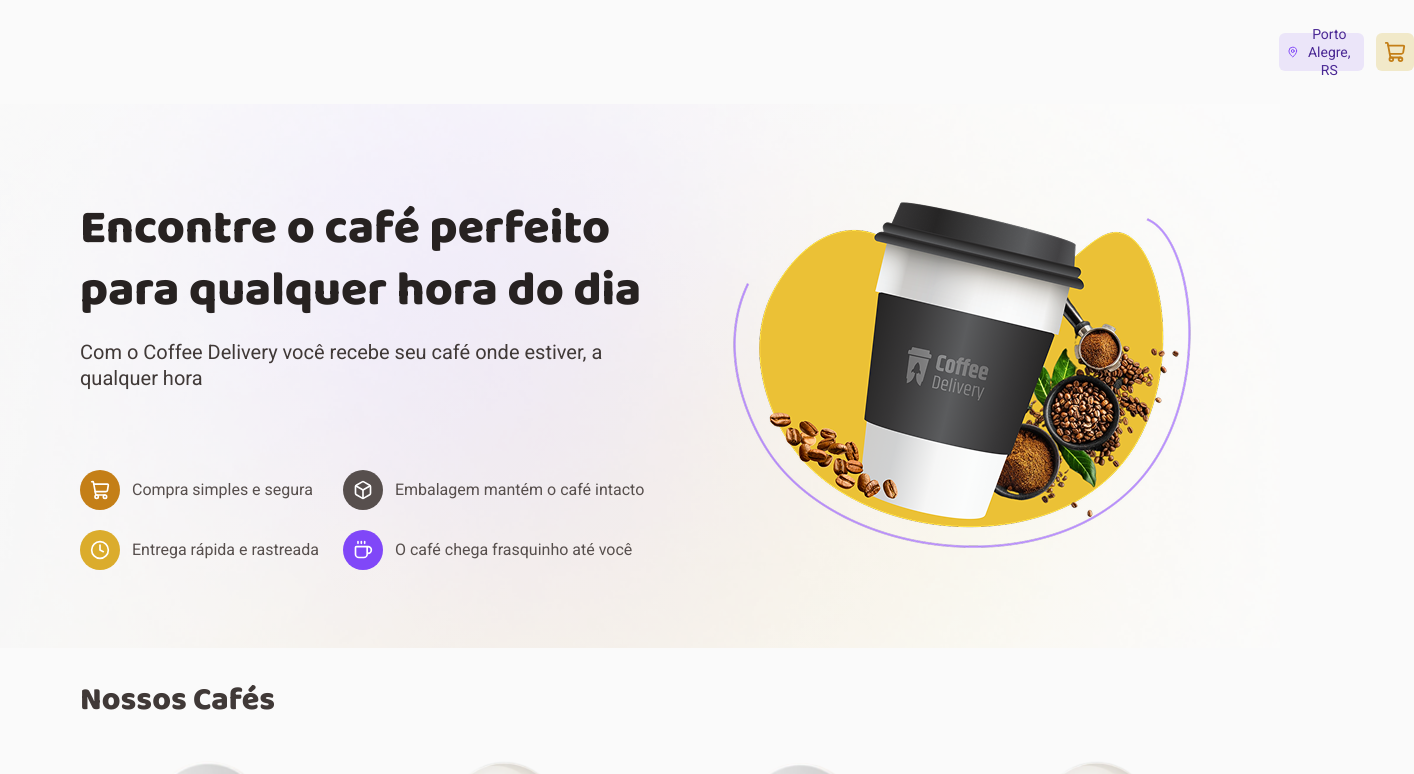
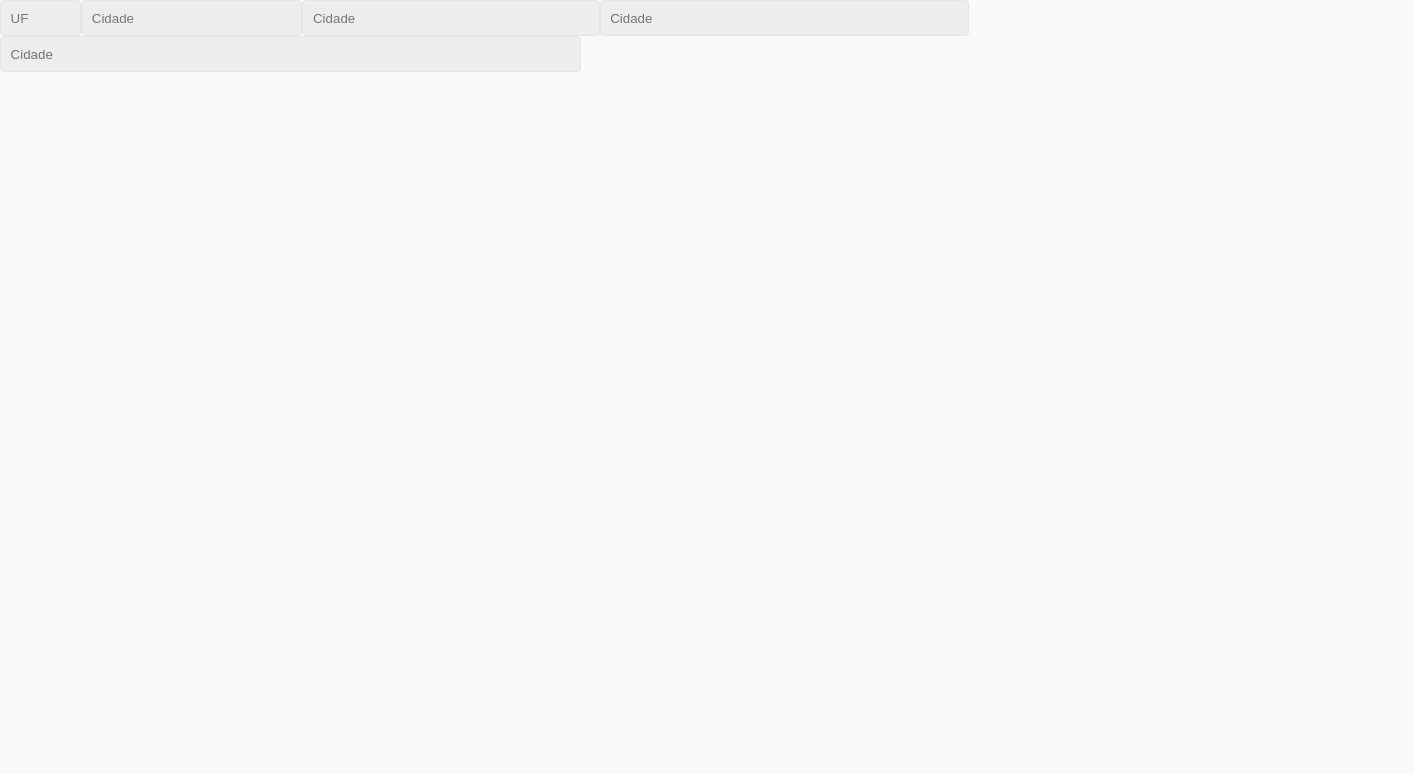
Before and after one commit to YasminFerrariDias/coffeeDelivery, a React (Vite) app: page / in a window 1280 px wide. Shown: the top 774 px of the page, 1414 px wide, since content can reach past the window. Built offline with nearby package versions, Linux system fonts and the light colour scheme.

Commit message:
Criando o Componente InputText

```diff
--- a/src/App.tsx
+++ b/src/App.tsx
@@ -1,94 +1,19 @@
 import { ThemeProvider } from 'styled-components'
 import { GlobalStyle } from './styles/global'
 import { defaultTheme } from './styles/themes/default'
-import { Home } from './pages/Home'
-{/*import { Button } from './components/Button'
-import { Title } from './components/Title'
-import { Text } from './components/Text'
-import { Advantages } from './components/Advantages'
-import { Tag } from './components/Tag'
-import { Count } from './components/Count'
-import { Card } from './components/Card'
-import { Price } from './components/Price'
-import { Number } from './components/Number'
-import { CoffeeCard } from './components/CoffeeCard'*/}
+import { InputText } from './components/InputText'
+{/*import { Home } from './pages/Home'*/}
 
 export function App() {
   return (
     <ThemeProvider theme={defaultTheme}>
-      {/*<div className='Title'>
-        <Title variant='title-xl' text='Título XL' color='base-text' />
-        <br />
-        <Title variant='title-l' text='Título L' color='base-subtitle' />
-        <br />
-        <Title variant='title-m' text='Título M' color='base-subtitle' />
-        <br />
-        <Title variant='title-s' text='Título S' color='base-title' />
-        <br />
-        <Title variant='title-xs' text='Título XS' color='base-subtitle' />
-      </div>
+      {/*<Home />*/}
 
-      <div className='Text'>
-        <Text variant='text-l' text='Texto L' color='base-text' />
-        <br />
-        <Text variant='text-l-bold' text='Texto L - BOLD' color='base-title' />
-        <br />
-        <Text variant='text-m' text='Texto M' color='base-text' />
-        <br />
-        <Text variant='text-m-bold' text='Texto M - BOLD' color='purple' />
-        <br />
-        <Text variant='text-s' text='Texto S' color='base-text' />
-        <br />
-        <Text variant='text-xs' text='Texto XS' color='base-subtitle' />
-      </div>
-
-      <div className='Button'>
-        <Button icon='MapPin' text='Porto Alegre, RS' color='purple-dark' ColorVariant='purple-light' ColorIcon='purple' variant='text-s' />
-        <Button icon='ShoppingCart' ColorVariant='yellow-light' ColorIcon='yellow-dark' color='yellow-dark' variant='text-s' text=''/>
-      </div>
-
-      <div className="Advantages">
-        <Advantages icon='ShoppingCart' text='Compra simples e segura' variant={'text-m'} color={'base-text'} IconColor='yellow-dark'/>
-        <Advantages icon='Clock' text='Entrega rápida e rastreada' variant={'text-m'} color={'base-text'} IconColor='yellow' />
-        <Advantages icon='Box' text='Embalagem mantém o café intacto' variant={'text-m'} color={'base-text'} IconColor='base-text' />
-        <Advantages icon='Coffee' text='O café chega fresquinho até você' variant={'text-m'} color={'base-text'} IconColor='purple-dark' />
-      </div>
-
-      <div className="Tag">
-        <Tag text='TRADICIONAL' color='yellow-dark' variant='tag' BackgroundColor='yellow-light'/>
-      </div>
-
-      <div className="Count">
-        <Count />
-      </div>
-
-
-
-      <div className='Card'>
-        <Card variant='smallRounded'/>
-        <Card variant='mediumArounded'/>
-        <Card variant='smallSquare'/>
-        <Card variant='mediumSquare'/>
-      </div>
-
-      <div className='Numer'>
-        <Number $variantText='title-m' $number={90} variantColor='base-subtitle' />
-        <Number $variantText='text-l-bold' $number={90} variantColor='base-text' />
-        <Number $variantText='text-m-bold' $number={90} variantColor='base-title' />
-        <Number $variantText='text-m'$number={90}  variantColor='base-text'/>
-      </div>
-
-      <div className="Price">
-        <Price $number={9.90} />
-      </div>
-
-      <div className="CoffeeCard">
-        <CoffeeCard price='90' img='Expresso' tagValue={['ESPECIAL', 'ALCOÓLICO', 'GELADO']} textTitle='Café com Leite' text='O tradicional café feito com água quente e grãos moídos' />
-      </div>*/}
-
-      <div className="Home">
-        <Home />
-      </div>
+      <InputText placeholder='UF' $variableSize='mini' />
+      <InputText placeholder='Cidade' $variableSize='small' />
+      <InputText placeholder='Cidade' $variableSize='medium' />
+      <InputText placeholder='Cidade' $variableSize='large' />
+      <InputText placeholder='Cidade' $variableSize='extraLarge' />
 
       <GlobalStyle />
     </ThemeProvider>
--- a/src/components/Card/styles.ts
+++ b/src/components/Card/styles.ts
@@ -41,5 +41,4 @@ export const CardContainer = styled.div<CardContainerProps>`
         return 'background: gray';
     }
   }}
-
 `;
--- /dev/null
+++ b/src/components/InputText/index.tsx
@@ -0,0 +1,13 @@
+import { InputTextContainer } from "./styles"
+
+interface InputTextProps {
+  placeholder: string
+  mask?: string
+  $variableSize: 'mini' | 'small' | 'medium' | 'large' | 'extraLarge'
+}
+
+export function InputText({ placeholder, $variableSize }: InputTextProps ) {
+  return (
+    <InputTextContainer placeholder={placeholder} $variableSize={$variableSize} name={'placeholder'} />
+  )
+}
--- /dev/null
+++ b/src/components/InputText/styles.ts
@@ -0,0 +1,47 @@
+import styled from "styled-components";
+
+interface InputTextContainerProps {
+  $variableSize: 'mini' | 'small' | 'medium' | 'large' | 'extraLarge'
+}
+
+export const InputTextContainer = styled.input<InputTextContainerProps>`
+  padding: 0.6rem;
+  border: solid ${(props) => props.theme['base-button']} 1px;
+  background: ${(props) => props.theme['base-input']};
+  color: ${(props) => props.theme['base-label']};
+  border-radius: 0.25rem;
+
+  ${({ $variableSize }) => {
+    switch ($variableSize) {
+      case 'mini':
+        return (`
+        width: 3.75rem;
+      `)
+
+      case 'small':
+        return (`
+        width: 12.5rem;
+      `)
+
+      case 'medium':
+        return (`
+        width: 17.25rem;
+      `)
+
+      case 'large':
+        return (`
+        width: 21.75rem;
+      `)
+
+      case 'extraLarge':
+        return (`
+        width: 35rem;
+      `)
+
+      default:
+        return (`
+        width: 6rem;
+      `)
+    }
+  }}
+`;
```
